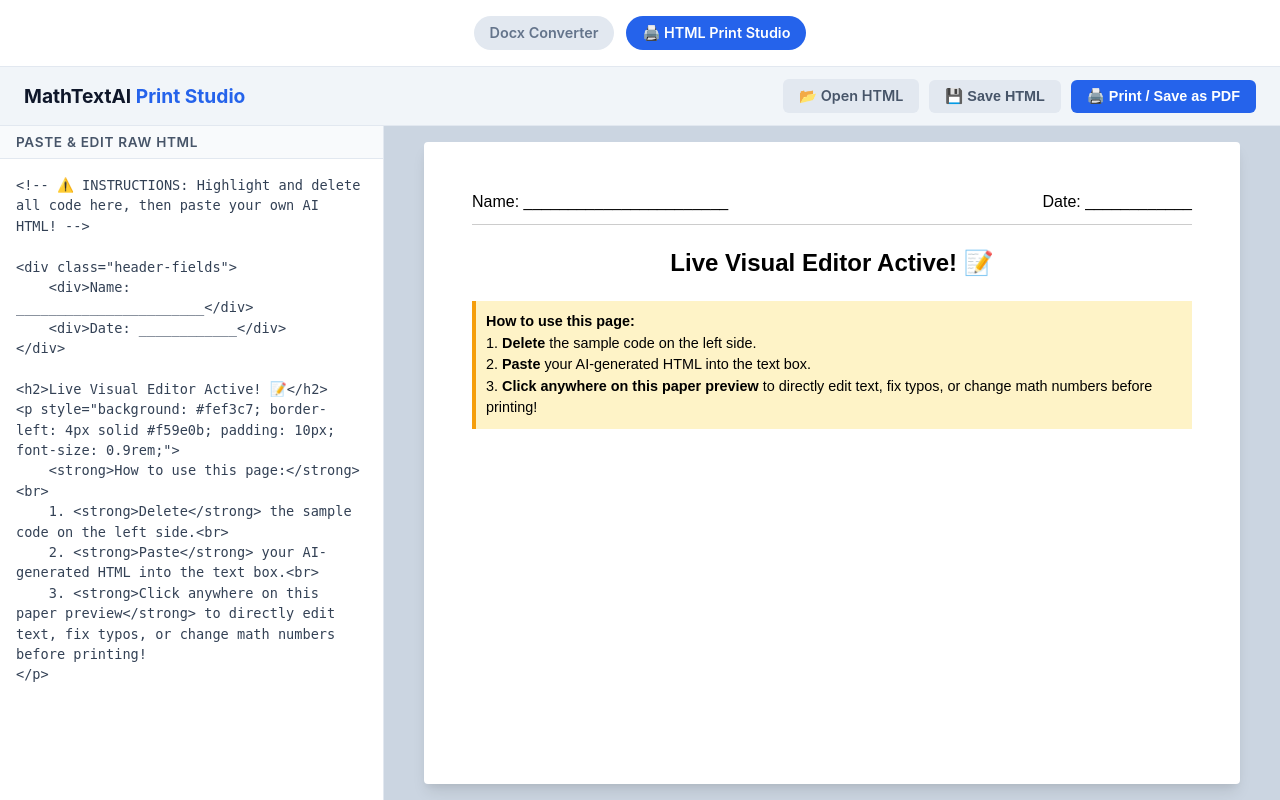
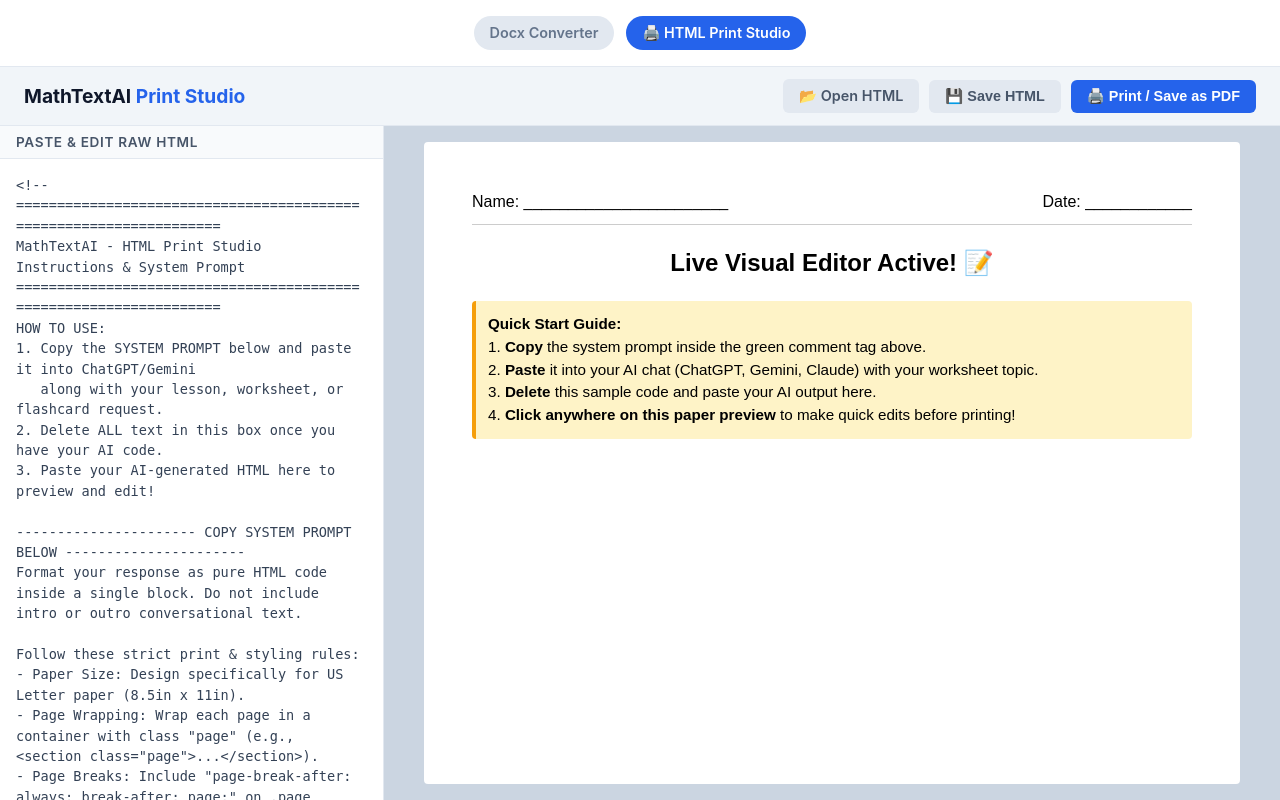
Before and after one commit to tshown-dot/mathtextai, a Flask app: page /print in a window 1280 px wide. Run offline with Flask 3, Linux system fonts and the light colour scheme.

Commit message:
Add inline AI prompt instructions and strict US Letter page wrapper

```diff
--- a/templates/print.html
+++ b/templates/print.html
@@ -87,7 +87,7 @@
             flex-direction: column;
             background: #cbd5e1;
             padding: 1rem;
-            align-items: center; /* Center the page visually */
+            align-items: center;
         }
         .pane-header {
             background: #f8fafc;
@@ -115,9 +115,8 @@
         .iframe-wrapper {
             flex: 1;
             width: 100%;
-            max-width: 8.5in; /* Emulate the physical paper width */
-            background: #ffffff;
-            box-shadow: 0 10px 15px -3px rgba(0, 0, 0, 0.1), 0 4px 6px -2px rgba(0, 0, 0, 0.05);
+            max-width: 8.5in; /* Emulate US Letter paper width */
+            background: #cbd5e1;
             border-radius: 4px;
             overflow: hidden;
             display: flex;
@@ -126,6 +125,7 @@
             flex: 1;
             width: 100%;
             border: none;
+            background: transparent;
         }
 
         /* PRINT STYLES */
@@ -168,7 +168,7 @@
         <!-- Editor Left Pane -->
         <div class="pane-left">
             <div class="pane-header">Paste & Edit Raw HTML</div>
-            <textarea id="htmlInput" placeholder="Paste your AI HTML output here..." oninput="debounceUpdate()" onclick="clearSampleOnce()"></textarea>
+            <textarea id="htmlInput" oninput="debounceUpdate()" onclick="clearSampleOnce()"></textarea>
         </div>
 
         <!-- Preview Right Pane -->
@@ -184,20 +184,53 @@
         const iframe = document.getElementById('previewFrame');
         let typingTimer;
 
-        const defaultSample = `<!-- ⚠️ INSTRUCTIONS: Highlight and delete all code here, then paste your own AI HTML! -->\n\n<div class="header-fields">\n    <div>Name: _______________________</div>\n    <div>Date: ____________</div>\n</div>\n\n<h2>Live Visual Editor Active! 📝</h2>\n<p style="background: #fef3c7; border-left: 4px solid #f59e0b; padding: 10px; font-size: 0.9rem;">\n    <strong>How to use this page:</strong><br>\n    1. <strong>Delete</strong> the sample code on the left side.<br>\n    2. <strong>Paste</strong> your AI-generated HTML into the text box.<br>\n    3. <strong>Click anywhere on this paper preview</strong> to directly edit text, fix typos, or change math numbers before printing!\n</p>`;
+        const defaultSample = `<!--
+===================================================================
+MathTextAI - HTML Print Studio Instructions & System Prompt
+===================================================================
+HOW TO USE:
+1. Copy the SYSTEM PROMPT below and paste it into ChatGPT/Gemini
+   along with your lesson, worksheet, or flashcard request.
+2. Delete ALL text in this box once you have your AI code.
+3. Paste your AI-generated HTML here to preview and edit!
 
-        // The exact layout rules inside the document
+---------------------- COPY SYSTEM PROMPT BELOW ----------------------
+Format your response as pure HTML code inside a single block. Do not include intro or outro conversational text.
+
+Follow these strict print & styling rules:
+- Paper Size: Design specifically for US Letter paper (8.5in x 11in).
+- Page Wrapping: Wrap each page in a container with class "page" (e.g., <section class="page">...</section>).
+- Page Breaks: Include "page-break-after: always; break-after: page;" on .page elements so multi-page documents break cleanly.
+- Print Margins: Set page padding to 0.5in and enforce "box-sizing: border-box;" on all elements.
+- Math Formatting: Use standard LaTeX delimiters ($...$ for inline, $$...$$ for display math) as MathJax is loaded automatically.
+----------------------------------------------------------------------
+-->
+
+<section class="page">
+    <div class="header-fields">
+        <div>Name: _______________________</div>
+        <div>Date: ____________</div>
+    </div>
+
+    <h2>Live Visual Editor Active! 📝</h2>
+    <p style="background: #fef3c7; border-left: 4px solid #f59e0b; padding: 12px; font-size: 0.95rem; border-radius: 4px;">
+        <strong>Quick Start Guide:</strong><br>
+        1. <strong>Copy</strong> the system prompt inside the green comment tag above.<br>
+        2. <strong>Paste</strong> it into your AI chat (ChatGPT, Gemini, Claude) with your worksheet topic.<br>
+        3. <strong>Delete</strong> this sample code and paste your AI output here.<br>
+        4. <strong>Click anywhere on this paper preview</strong> to make quick edits before printing!
+    </p>
+</section>`;
+
         function buildDocumentShell(innerContent) {
             return `<!DOCTYPE html>
 <html>
 <head>
     <meta charset="UTF-8">
     <style>
-        /* Force exact sizing for grids/tables */
         *, *::before, *::after { box-sizing: border-box; }
 
-        /* Set standardized print margins */
-        @page { size: letter; margin: 0.5in; }
+        @page { size: letter; margin: 0; }
         html, body { margin: 0; padding: 0; }
 
         body {
@@ -205,24 +238,32 @@
             color: #000000;
             line-height: 1.5;
             outline: none;
+            max-width: 8.5in;
+            margin: 0 auto;
+            background: transparent;
+        }
 
-            /* CRUCIAL FIX: Force screen to match exactly the 8.5in paper width minus margins */
-            max-width: 7.5in;
-            margin: 0 auto;
-            padding: 0.5in 0;
+        /* Enforce AI page containers to US Letter */
+        .page {
+            width: 8.5in;
+            height: 11in;
+            padding: 0.5in;
+            margin: 0 auto 12px auto;
+            background-color: #ffffff;
+            box-shadow: 0 4px 6px -1px rgba(0, 0, 0, 0.1);
+            position: relative;
+            page-break-after: always;
+            break-after: page;
         }
 
         h1, h2 { text-align: center; }
         .header-fields { display: flex; justify-content: space-between; margin-bottom: 20px; border-bottom: 1px solid #ccc; padding-bottom: 10px; }
 
-        /* Rules to prevent flashcards and tables from breaking across pages */
-        .page-break { page-break-after: always; break-after: page; }
         table, img, .flashcard { page-break-inside: avoid; break-inside: avoid; }
 
-        /* Strip the visual screen padding when actually printing so margins don't double up */
         @media print {
-            body { padding: 0 !important; max-width: 100% !important; }
-            html, body { height: auto !important; min-height: 0 !important; overflow: visible !important; }
+            body { max-width: 100% !important; background: white !important; }
+            .page { margin: 0 !important; border: none !important; box-shadow: none !important; }
         }
     </style>
     <script src="https://polyfill.io/v3/polyfill.min.js?features=es6"><\/script>
@@ -298,6 +339,7 @@ ${innerContent}
             reader.readAsText(file);
         }
 
+        // Initialize
         textarea.value = defaultSample;
         updatePreview();
     </script>
```
